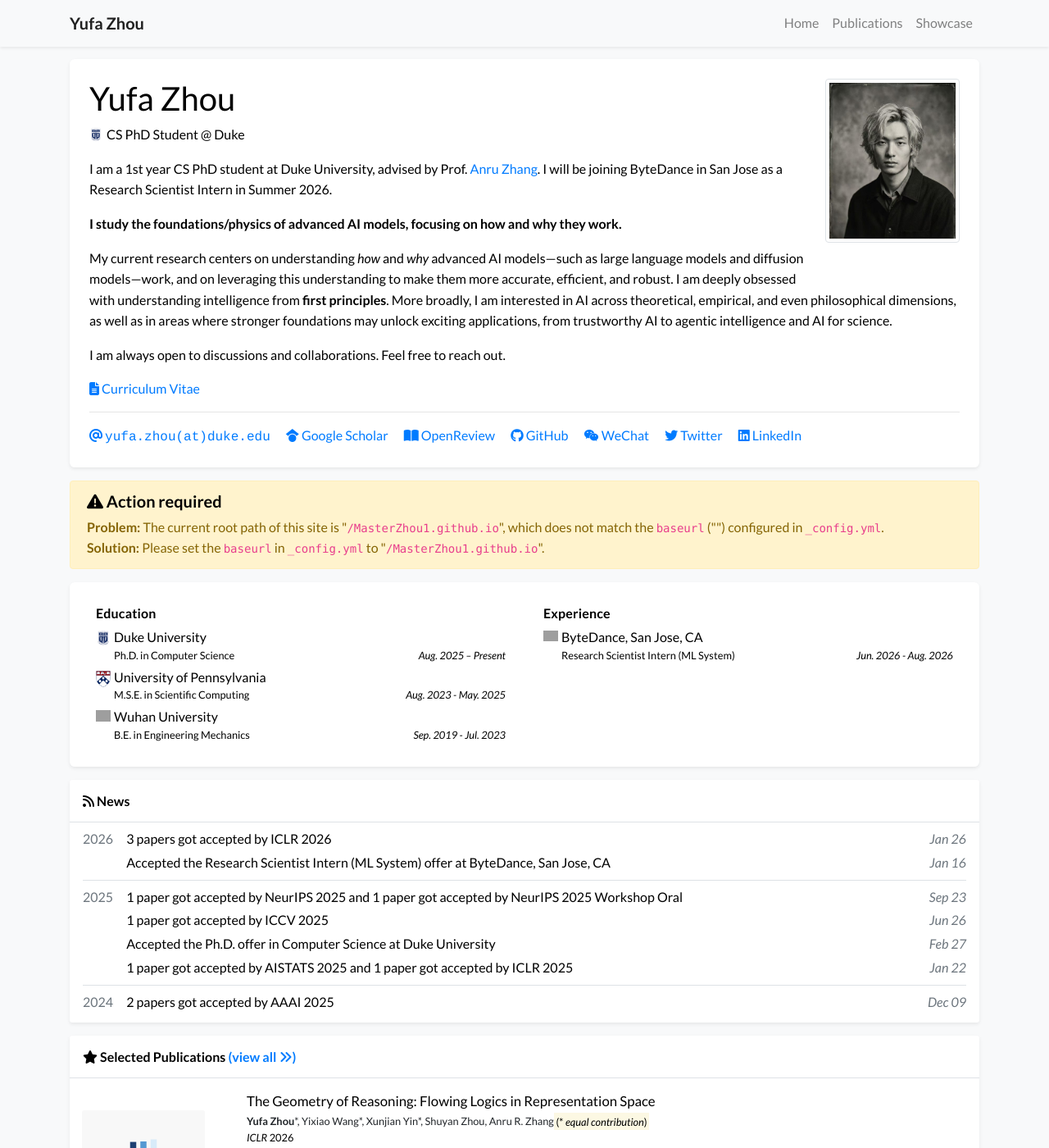
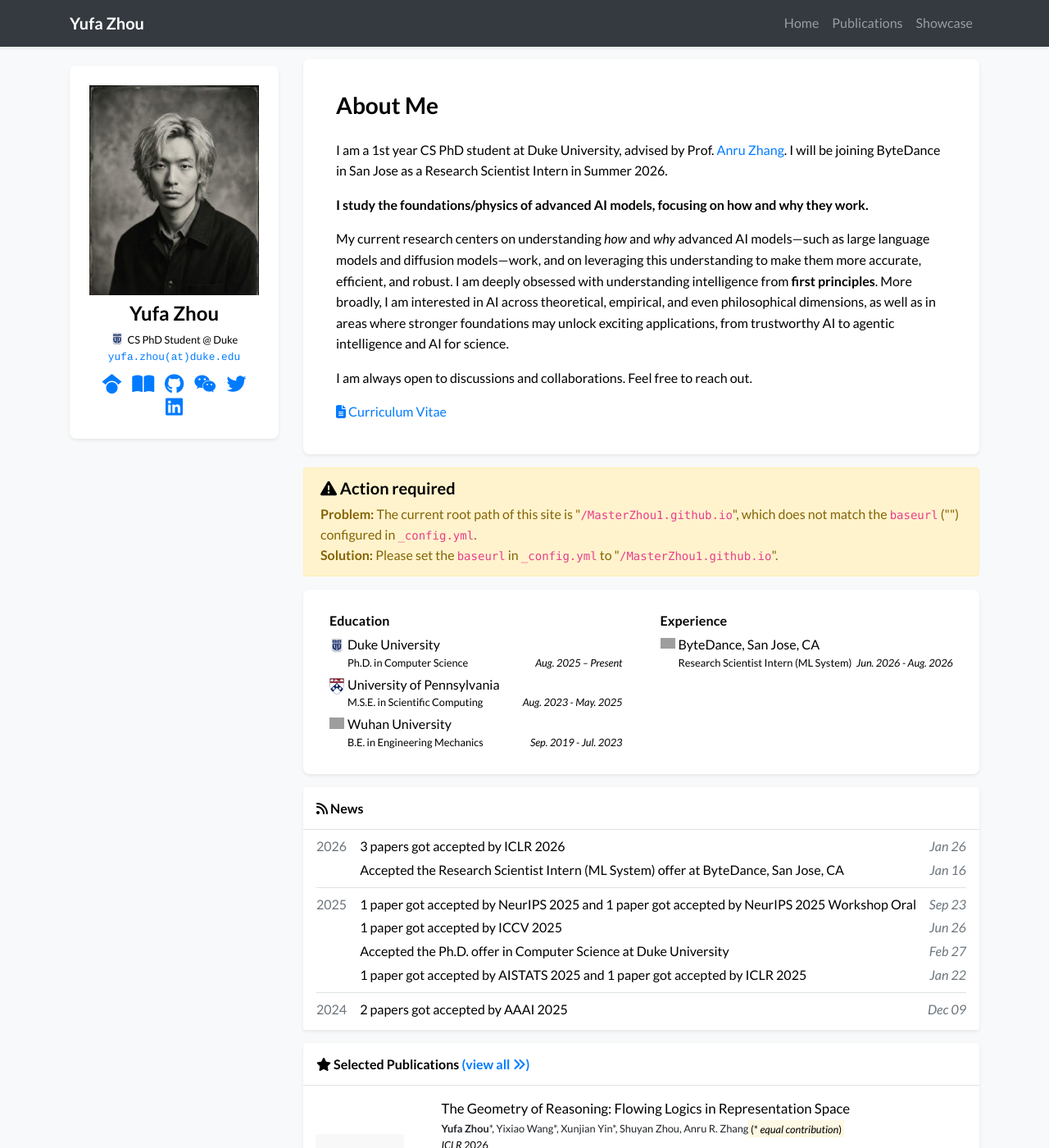
Before and after one commit to MasterZhou1/MasterZhou1.github.io, a Jekyll site: the page built from index.html, in a window 1280 px wide and 1400 px high. Shown: the whole window at 82% size. Built offline with Jekyll 4.4.1, drawn with Linux system fonts in a browser that asks for light colours; nearby versions of some CDN libraries; a style sheet for code colours, icons or effects is not loaded; grey boxes are pictures that could not be loaded.

Commit message:
update readibility

```diff
--- a/_includes/navbar.html
+++ b/_includes/navbar.html
@@ -1,4 +1,4 @@
-<nav class="navbar navbar-expand-sm navbar-light bg-light fixed-top mb-5 shadow-sm">
+<nav class="navbar navbar-expand-sm navbar-dark bg-dark fixed-top mb-5 shadow-sm">
   <div class="container">
     <a class="navbar-brand"><strong>{{ site.data.profile.navbar_name }}</strong></a>
 
--- /dev/null
+++ b/_includes/widgets/profile_card_bio_only.html
@@ -0,0 +1,24 @@
+<div class="mt-3 d-md-none"></div>
+<div class="row">
+    <div class="col">
+        <div class="card border-0 shadow-sm bg-white">
+            <div class="card-body p-4">
+                <div class="row px-3 pt-3">
+                    <div class="col h3">
+                        About Me
+                    </div>
+                </div>
+                <div class="row p-3">
+                    <div class="col">
+                        <div class="text-profile-bio mt-0" {% if site.data.profile.short_bio_text_justify %}style="text-align: justify;"{% endif %}>
+                            {{ site.data.profile.short_bio }}
+                        </div>
+                        {% if site.data.profile.cv_link %}
+                            <a target="_blank" href="{{ site.data.profile.cv_link | relative_url }}"><i class="fas fa-file-alt"></i> Curriculum Vitae</a> <br/>
+                        {% endif %}
+                    </div>
+                </div>
+            </div>
+        </div>
+    </div>
+</div>
--- /dev/null
+++ b/_includes/widgets/profile_card_mini.html
@@ -0,0 +1,121 @@
+<div class="row sticky-top" style="top: 80px">
+    <div class="col">
+        <div class="card border-0 shadow-sm bg-white">
+            <div class="card-body px-4 pt-4 pb-3">
+                <div class="row">
+                    <div class="col">
+                        {% if site.data.profile.portrait_url %}
+                        <div class="figure d-none d-md-block">
+                            <img
+                                src="{{ site.data.profile.portrait_url | relative_url }}"
+                                class="figure-img img-fluid"
+                                data-toggle="tooltip"
+                                data-placement="top"
+                                title="{{ site.data.profile.portrait_caption }}">
+                        </div>
+                        <div class="mb-3 d-md-none text-center">
+                            <img src="{{ site.data.profile.portrait_url | relative_url }}" class="rounded-circle" style="max-width: 50%;" alt="Portrait">
+                        </div>
+                        {% endif %}
+                    </div>
+                </div>
+                <div class="row">
+                    <div class="col text-center h4">
+                        {{ site.data.profile.primary_name }}
+                    </div>
+                </div>
+
+                <div class="row small">
+                    <div class="col text-center">
+                        {% for position in site.data.profile.positions %}
+                        {% if position.logo -%}
+                        <img src="{{ position.logo | relative_url }}" alt="Logo" class="inline-badge"/>
+                        {%- endif %}
+                        {{ position.name }}<br/>
+                        {% endfor %}
+                    </div>
+                </div>
+
+                <div class="row small">
+                    <div class="col text-center">
+                        <a class="email-text" href="mailto:{{ site.data.profile.email | encode_email }}">
+                            {{ site.data.profile.email | replace: "@", "(at)" }}
+                        </a>
+                    </div>
+                </div>
+
+                <div class="row pt-2">
+                    <div class="col text-center h4">
+                        {% if site.data.profile.gscholar %}
+                        <a class="px-1 no-break" target="_blank" href="https://scholar.google.com/citations?user={{ site.data.profile.gscholar }}&hl=en">
+                            <i class="fab fa-google-scholar"></i>
+                        </a>
+                        {% endif %}
+
+                        {% if site.data.profile.openreview %}
+                        {% assign or_value = site.data.profile.openreview %}
+                        {% if or_value contains 'http' %}
+                        {% assign or_url = or_value %}
+                        {% else %}
+                        {% assign or_url = 'https://openreview.net/profile?id=' | append: or_value %}
+                        {% endif %}
+                        <a class="px-1 no-break" target="_blank" href="{{ or_url }}">
+                            <i class="fas fa-book-open"></i>
+                        </a>
+                        {% endif %}
+
+                        {% if site.data.profile.github %}
+                        <a class="px-1 no-break" target="_blank" href="https://github.com/{{ site.data.profile.github }}">
+                            <i class="fab fa-github"></i>
+                        </a>
+                        {% endif %}
+
+                        {% if site.data.profile.wechat_qrcode %}
+                        <a class="px-1 no-break" data-toggle="modal" data-target="#modal-wechat">
+                            <i class="fab fa-weixin"></i>
+                        </a>
+                        {% endif %}
+
+                        {% if site.data.profile.twitter %}
+                        <a class="px-1 no-break" target="_blank" href="https://twitter.com/{{ site.data.profile.twitter }}">
+                            <i class="fab fa-twitter"></i>
+                        </a>
+                        {% endif %}
+
+                        {% if site.data.profile.linkedin %}
+                        <a class="px-1 no-break" target="_blank" href="https://www.linkedin.com/in/{{ site.data.profile.linkedin }}">
+                            <i class="fab fa-linkedin"></i>
+                        </a>
+                        {% endif %}
+
+                        {% if site.data.profile.orcid %}
+                        <a class="px-1 no-break" target="_blank" href="https://orcid.org/{{ site.data.profile.orcid }}">
+                            <i class="fab fa-orcid"></i>
+                        </a>
+                        {% endif %}
+                    </div>
+                </div>
+            </div>
+        </div>
+    </div>
+</div>
+
+{% if site.data.profile.wechat_qrcode %}
+<div class="modal fade" id="modal-wechat" tabindex="-1" aria-hidden="true">
+    <div class="modal-dialog modal-sm">
+        <div class="modal-content">
+            <div class="modal-body p-0">
+                <img src="{{ site.data.profile.wechat_qrcode | relative_url }}" class="img-fluid">
+            </div>
+            {% if site.data.profile.wechat_prompt %}
+            <div class="modal-body p-1">
+                {{ site.data.profile.wechat_prompt }}
+            </div>
+            {% endif %}
+            <div class="modal-footer">
+                <button type="button" class="btn btn-primary" data-dismiss="modal">Close</button>
+            </div>
+        </div>
+    </div>
+</div>
+{% endif %}
--- a/assets/css/global.css
+++ b/assets/css/global.css
@@ -6,7 +6,6 @@ body {
     padding-top: 4.5rem;
     line-height: 1.55;
     color: #000;
-    background-color: #fff !important;
 }
 
 a {
@@ -30,9 +29,21 @@ h1, h2, h3, h4, h5, h6,
 }
 
 .navbar {
-    opacity: 0.97;
     backdrop-filter: blur(6px);
     -webkit-backdrop-filter: blur(6px);
+}
+
+.navbar .nav-link {
+    font-weight: 400;
+    padding: 0.4rem 0.6rem;
+    border-radius: 0.25rem;
+    transition: background-color 0.15s ease, color 0.15s ease;
+}
+.navbar .nav-link:hover {
+    background-color: rgba(255, 255, 255, 0.1);
+}
+.navbar .nav-link.active {
+    font-weight: 700;
 }
 
 .inline-badge {
@@ -79,26 +90,9 @@ div.lazy {
     font-family: Courier, monospace;
 }
 
-.navbar .nav-link {
-    font-weight: 400;
-    padding: 0.4rem 0.6rem;
-    border-radius: 0.25rem;
-    transition: background-color 0.15s ease, color 0.15s ease;
-}
-.navbar .nav-link:hover {
-    background-color: rgba(0, 0, 0, 0.04);
-}
-.navbar .nav-link.active {
-    font-weight: 700;
-}
-
 /* ── Homepage cards ── */
 .card.border-0 {
-    border-radius: 0.4rem;
-}
-
-.card-body {
-    padding: 1.5rem !important;
+    border-radius: 0.5rem;
 }
 
 .card-body h6 {
@@ -135,12 +129,15 @@ div.lazy {
 
 /* ── Article page ── */
 .article-content {
-    max-width: 700px;
+    max-width: 100%;
     margin: 0 auto;
-    padding: 1.5rem 0;
+    padding: 2rem 3rem;
     line-height: 1.7;
     font-size: 1.05rem;
     color: #000;
+    background: #fff;
+    border-radius: 0.5rem;
+    box-shadow: 0 0.125rem 0.25rem rgba(0, 0, 0, 0.075);
 }
 
 .article-content h2 {
--- a/index.html
+++ b/index.html
@@ -2,7 +2,14 @@
 layout: default
 title : Homepage
 ---
-{% include widgets/profile_card.html %}
+
+<div class="row">
+    <div class="col-lg-3 col-md-4">
+        {% include widgets/profile_card_mini.html %}
+    </div>
+    <div class="col-lg-9 col-md-8">
+
+        {% include widgets/profile_card_bio_only.html %}
 
         {% include widgets/url_debug_message.html %}
 
@@ -32,4 +39,5 @@ title : Homepage
 
         {% include widgets/reviewer_card.html %}
 
-<!-- <script type="text/javascript" id="clustrmaps" src="//clustrmaps.com/map_v2.js?d=bJupNVEzFZFX_Ep9XFDrfdEMxXrCS9hYXWDxBehtZWo&cl=ffffff&w=a"></script> -->
+    </div>
+</div>
```
Lines whose indentation alone changed are shown as unchanged.
